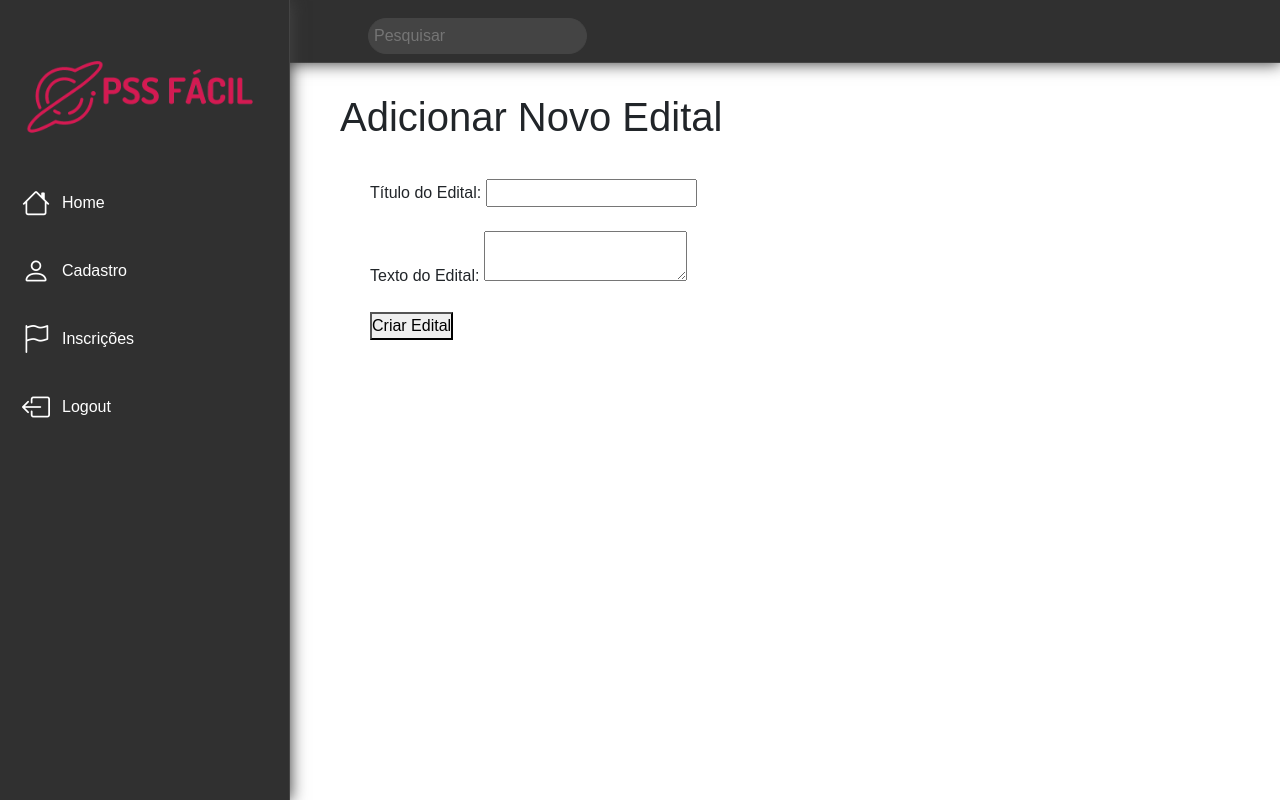
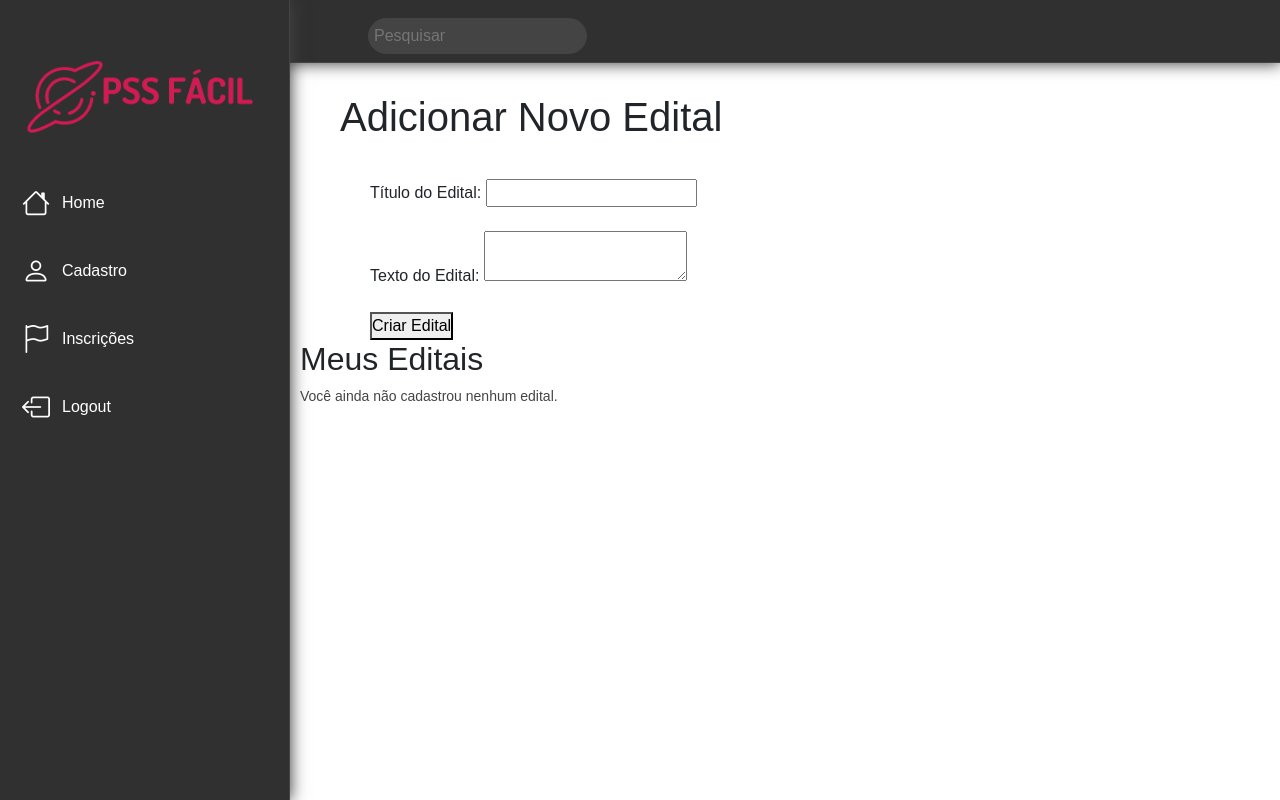
Before and after one commit to leidery/PSS---Projeto, a PHP site: page /PSS-main/area-empregador.php in a window 1280 px wide. Run offline with PHP 8.4, Linux system fonts and the light colour scheme; a user stored in the database is signed in; data comes from the database, SQL or seed files in the repository.

Commit message:
Empregadores já podem visualizar os editais que eles mesmos criaram.

```diff
--- a/PSS-main/area-empregador.php
+++ b/PSS-main/area-empregador.php
@@ -4,19 +4,13 @@ session_start();
 
 include "conn.php";
 
-// if (isset($_GET['logout'])) {
-//     session_unset(); // Limpa os dados da sessão
-//     session_destroy();
-//     $_SESSION = array(); // Limpa os dados da sessão do array global $_SESSION
-//     header('location: entrar.php?logged_out=true');
-//     exit();
-// }
-
+// Se não estiver logado, é redirecionado para login.
 if (!isset($_SESSION['login'])) {
     header('location: entrar.php');
     exit();
 }
 
+// Recupera os dados do usuário logado.
 if (isset($_SESSION['login'])) {
     $consulta_dados = $conn->prepare('SELECT * FROM `tb_empregador` WHERE id_empregador = :pId_empregador');
     $consulta_dados->bindValue(':pId_empregador', $_SESSION['login']);
@@ -24,6 +18,7 @@ if (isset($_SESSION['login'])) {
     $row_dados = $consulta_dados->fetch();
 }
 
+// Criar editais.
 if (isset($_POST['criar-edital'])) {
     $titulo_edital = $_POST['titulo-edital'];
     $texto_edital = $_POST['text-edital'];
@@ -34,7 +29,16 @@ if (isset($_POST['criar-edital'])) {
     $gravar->bindValue(':pTitulo_edital', $titulo_edital);
     $gravar->bindValue(':pConteudo_edital', $texto_edital);
     $gravar->execute();
+
+    header('Location: ' . $_SERVER['PHP_SELF']);
+    exit();
 }
+
+// Exibir editais.
+$exibir_editais = $conn->prepare("SELECT * FROM empregador_editais WHERE id_empregador = :pId_empregador");
+$exibir_editais->bindValue(':pId_empregador', $_SESSION['login']);
+$exibir_editais->execute();
+$editais = $exibir_editais->fetchAll();
 
 ?>
 
@@ -104,6 +108,35 @@ include "headHTML.php"
                 <button type="submit" name="criar-edital">Criar Edital</button>
             </form>
         </section>
+
+        <h2>Meus Editais</h2>
+        <section>
+            <?php if (!empty($editais)): ?>
+                <div class="grid-pss">
+                    <?php foreach ($editais as $edital): ?>
+                        <div class="card-estilo-1">
+                            <img src="img/zero02.png" class="card-img-top" alt="Imagem do edital">
+                            <div class="card-body">
+                                <h4 class="card-title">
+                                    <?php echo htmlspecialchars($edital['titulo_edital']); ?>
+                                </h4>
+                                <a href="formulario.php?id=<?php echo $edital['id']; ?>" class="cards-texto-pss">
+                                    <p class="card-text">
+                                        <?php echo htmlspecialchars($edital['conteudo_edital']); ?>
+                                    </p>
+                                </a>
+                                <p>Publicado</p>
+                                <p><?php echo date('d/m/Y \à\s H\hi\m\i\n', strtotime($edital['data'])); ?></p>
+                            </div>
+                        </div>
+                    <?php endforeach; ?>
+                </div>
+            <?php else: ?>
+                <p>Você ainda não cadastrou nenhum edital.</p>
+            <?php endif; ?>
+        </section>
+
+
     </main>
 
     <script src="js/script.js"></script>
```
